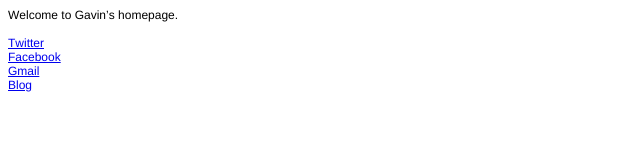
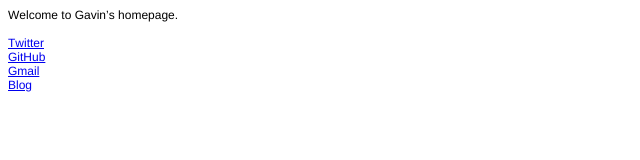
Before and after one commit to gmathes/gmathes.github.io, a plain HTML site: page index.html in a window 1280 px wide. Shown: the full height of the page, 0-640 px from the left. Drawn offline with Linux system fonts and the light colour scheme.

Commit message:
Update index.html

```diff
--- a/index.html
+++ b/index.html
@@ -10,7 +10,7 @@
 <p class="p1"><span class="s1">Welcome to Gavin’s homepage.</span></p>
 <p class="p1"><span class="s1"><br>
 <a href="https://twitter.com/gavinmathes">Twitter</a></span></p>
-<p class="p1"><span class="s1"><a href="https://www.facebook.com/profile.php?id=2326182">Facebook</a></span></p>
+<p class="p1"><span class="s1"><a href="https://github.com/gmathes">GitHub</a></span></p>
 <p class="p1"><span class="s1"><a href="mailto:gavinmathes@gmail.com">Gmail</a></span></p>
 <p class="p1"><span class="s1"><a href="http://blog.gavinmathes.com">Blog</a></span></p>
 </body>
```
